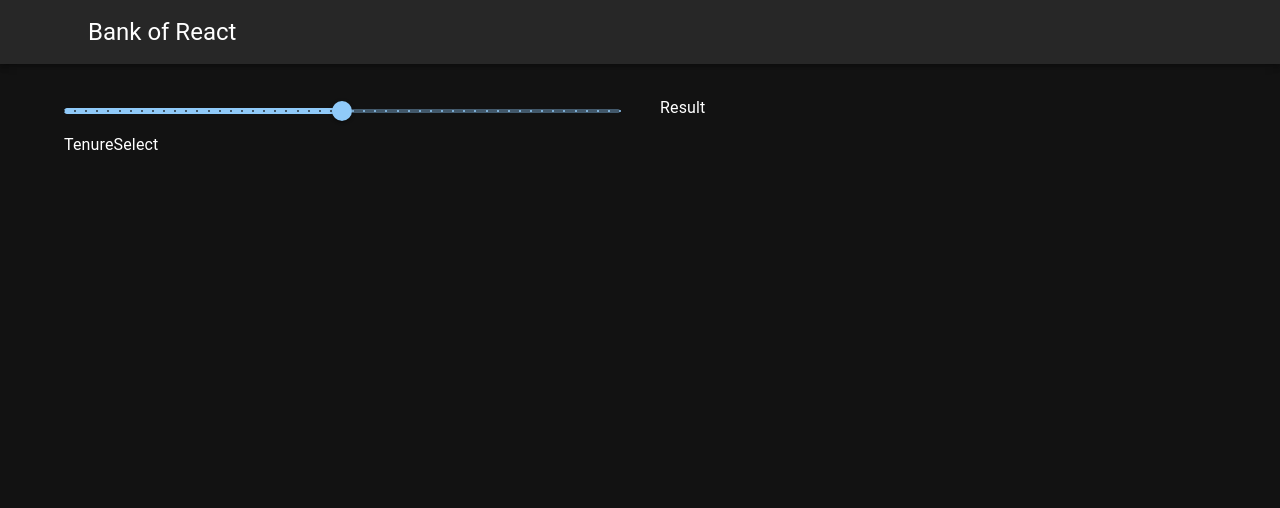
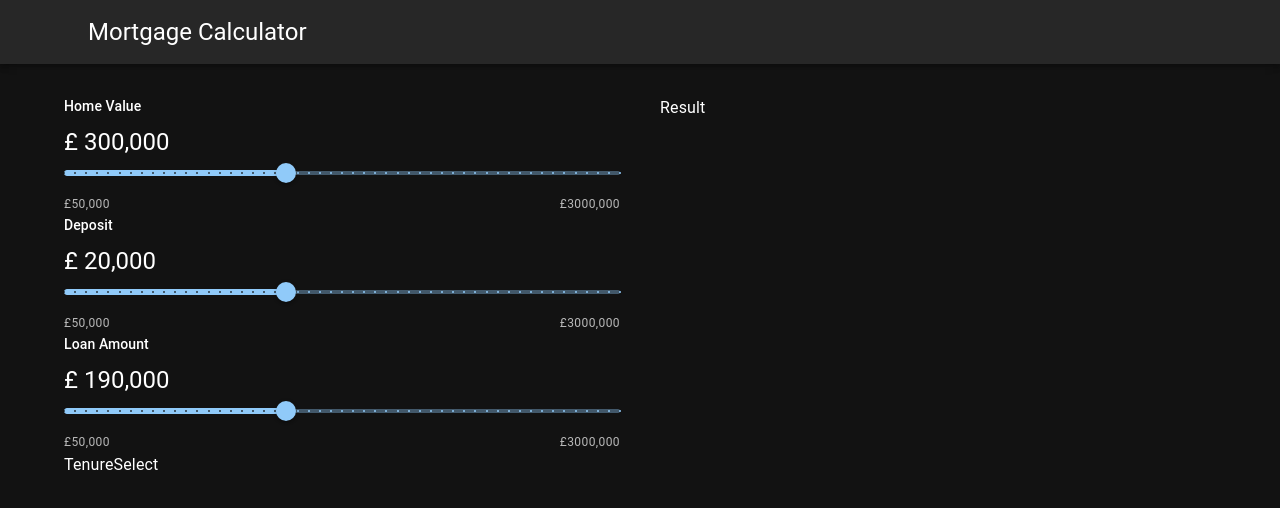
Before and after one commit to BenjaminSeed/mortgage-calculator, a React (Vite) app: page / in a window 1280 px wide. Shown: the top 508 px of the page. Built offline with nearby package versions, Linux system fonts and the light colour scheme.

Commit message:
added more props to SliderComponent. Adjusted Typography. Adjusted stack

```diff
--- a/src/Theme.jsx
+++ b/src/Theme.jsx
@@ -3,6 +3,9 @@ import { createTheme } from "@mui/material/styles";
 const Theme = createTheme({
   palette: {
     mode: "dark",
+    // text: {
+    //   secondary: "red",
+    // },
   },
   typography: {
     h1: {
--- a/src/components/Navbar.jsx
+++ b/src/components/Navbar.jsx
@@ -9,7 +9,7 @@ const Navbar = () => {
       <Container maxWidth="lg">
         <Toolbar>
           <Typography variant="h5" component="p">
-            Bank of React
+            Mortgage Calculator
           </Typography>
         </Toolbar>
       </Container>
--- a/src/components/SliderSelect.jsx
+++ b/src/components/SliderSelect.jsx
@@ -3,7 +3,36 @@ import SliderComponent from "./common/SliderComponent";
 const SliderSelect = () => {
   return (
     <div>
-      <SliderComponent min={0} max={500} defaultValue={250} step={10} />
+      <SliderComponent
+        label="Home Value"
+        min={50000}
+        max={300000}
+        defaultValue={150000}
+        step={5000}
+        onChange={(e) => console.log(e.target.value)}
+        unit="£"
+        amount={"300,000"}
+      />
+      <SliderComponent
+        label="Deposit"
+        min={50000}
+        max={300000}
+        defaultValue={150000}
+        step={5000}
+        onChange={(e) => console.log(e.target.value)}
+        unit="£"
+        amount={"20,000"}
+      />
+      <SliderComponent
+        label="Loan Amount"
+        min={50000}
+        max={300000}
+        defaultValue={150000}
+        step={5000}
+        onChange={(e) => console.log(e.target.value)}
+        unit="£"
+        amount={"190,000"}
+      />
     </div>
   );
 };
--- a/src/components/common/SliderComponent.jsx
+++ b/src/components/common/SliderComponent.jsx
@@ -1,8 +1,26 @@
 /* eslint-disable react/prop-types */
+import { Stack, Typography } from "@mui/material";
 import Slider from "@mui/material/Slider";
 
-const SliderComponent = ({ min, max, defaultValue, step }) => {
+const SliderComponent = ({
+  min,
+  max,
+  defaultValue,
+  step,
+  onChange,
+  value,
+  label,
+  unit,
+  amount,
+}) => {
   return (
+    <>
+      <Stack gap={1}>
+        <Typography variant="subtitle2">{label}</Typography>
+        <Typography variant="h5">
+          {unit} {amount}{" "}
+        </Typography>
+      </Stack>
       <Slider
         defaultValue={defaultValue}
         min={min}
@@ -11,7 +29,18 @@ const SliderComponent = ({ min, max, defaultValue, step }) => {
         valueLabelDisplay="auto"
         marks
         step={step}
+        onChange={onChange}
+        value={value}
       />
+      <Stack direction="row" justifyContent="space-between">
+        <Typography color="text.secondary" variant="caption">
+          £50,000
+        </Typography>
+        <Typography color="text.secondary" variant="caption">
+          £3000,000
+        </Typography>
+      </Stack>
+    </>
   );
 };
 
--- a/src/main.jsx
+++ b/src/main.jsx
@@ -1,7 +1,7 @@
 import React from "react";
 import ReactDOM from "react-dom/client";
 import App from "./App.jsx";
-import { ThemeProvider, createTheme } from "@mui/material/styles";
+import { ThemeProvider } from "@mui/material/styles";
 import CssBaseline from "@mui/material/CssBaseline";
 import Theme from "./Theme.jsx";
 
```
Lines whose indentation alone changed are shown as unchanged.
